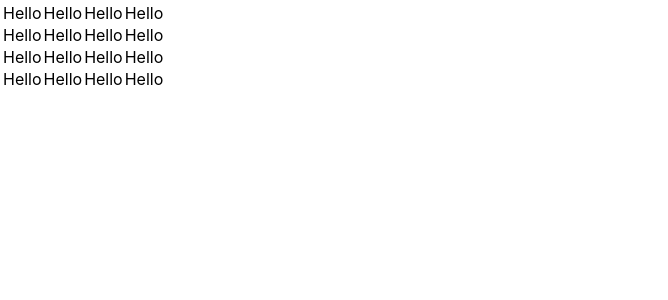
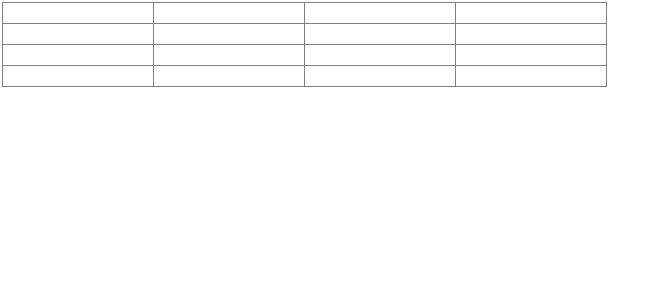
Before and after one commit to John123Yu/EasySheets, a React (Create React App) app: page / in a window 1280 px wide. Shown: the top 300 px of the page, without its empty margins (0-668 px from the left). Built offline with nearby package versions, Linux system fonts and the light colour scheme.

Commit message:
cells and mapRow formatted

```diff
--- a/src/App.css
+++ b/src/App.css
@@ -33,6 +33,29 @@
 }
 
 /*map.js*/
-.rowDiv {
+.mapRow {
   display: flex;
+  border-right: 1px solid grey;
 }
+.mapRow:last-child {
+  border-bottom: 1px solid grey;
+}
+
+/*cell.js*/
+.cell {
+  border: 1px solid grey;
+  border-bottom: none;
+  border-right: none;
+  cursor: cell;
+  font-size: 12px;
+  font-family: Open Sans, sans-serif;
+  height: 20px;
+  padding: 0;
+  text-align: right;
+  vertical-align: bottom;
+  width: 150px;
+  /* display: block; */
+  /* white-space: normal; */
+  /* border-collapse: collapse; */
+  /* border-spacing: 2px; */
+}
--- a/src/containers/cell.js
+++ b/src/containers/cell.js
@@ -24,9 +24,7 @@ class Cell extends Component {
         className={classes}
         onClick={this.handleClick.bind(this)}
         onContextMenu={this.onContextMenu.bind(this)}
-      >
-        Hello
-      </td>
+      />
     );
   }
 }
--- a/src/containers/map.js
+++ b/src/containers/map.js
@@ -18,7 +18,7 @@ class Map extends Component {
         row++;
         column = -1;
         return (
-          <tr key={index} className="rowDiv">
+          <tr key={index} className="mapRow">
             {item.map((subitem, i) => {
               column++;
               return (
```
